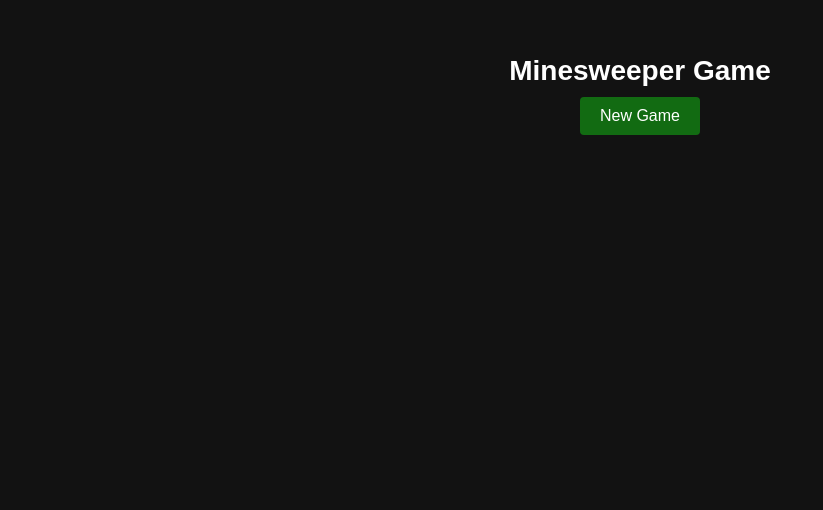
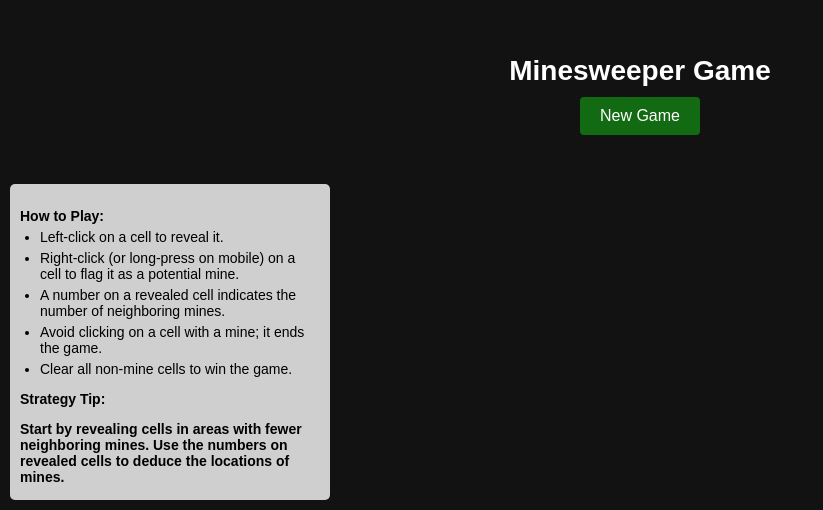
Before and after one commit to drocks1234/EgiArcade, a plain HTML site: page Minesweeper/Minesweeper.html in a window 1280 px wide. Shown: the part 290-800 px from the top of the page, without its empty margins (0-823 px from the left). Drawn offline with Linux system fonts and the light colour scheme.

Commit message:
Improvements

```diff
--- a/Minesweeper/Minesweeper.html
+++ b/Minesweeper/Minesweeper.html
@@ -16,6 +16,19 @@
   <div class="board"></div>
   <div class="popup" id="popup">Oh no, you clicked a bomb!</div>
 
+  <div class="instructions">
+    <p>How to Play:</p>
+    <ul>
+      <li>Left-click on a cell to reveal it.</li>
+      <li>Right-click (or long-press on mobile) on a cell to flag it as a potential mine.</li>
+      <li>A number on a revealed cell indicates the number of neighboring mines.</li>
+      <li>Avoid clicking on a cell with a mine; it ends the game.</li>
+      <li>Clear all non-mine cells to win the game.</li>
+    </ul>
+    <p>Strategy Tip:</p>
+    <p>Start by revealing cells in areas with fewer neighboring mines. Use the numbers on revealed cells to deduce the locations of mines.</p>
+  </div>
+
   <script src="script.js"></script>
 </body>
 </html>
--- a/Minesweeper/style.css
+++ b/Minesweeper/style.css
@@ -100,3 +100,29 @@ body {
   .show-popup {
     display: block;
   }
+
+  .instructions {
+    position: fixed;
+    bottom: 10px;
+    left: 10px;
+    background-color: rgba(255, 255, 255, 0.8);
+    color: #000;
+    padding: 10px;
+    border-radius: 5px;
+    font-size: 14px;
+    width: 300px;
+  }
+
+  .instructions p {
+    font-weight: bold;
+    margin-bottom: 5px;
+  }
+
+  .instructions ul {
+    margin: 0;
+    padding-left: 20px;
+  }
+
+  .instructions li {
+    margin-bottom: 5px;
+  }
```
